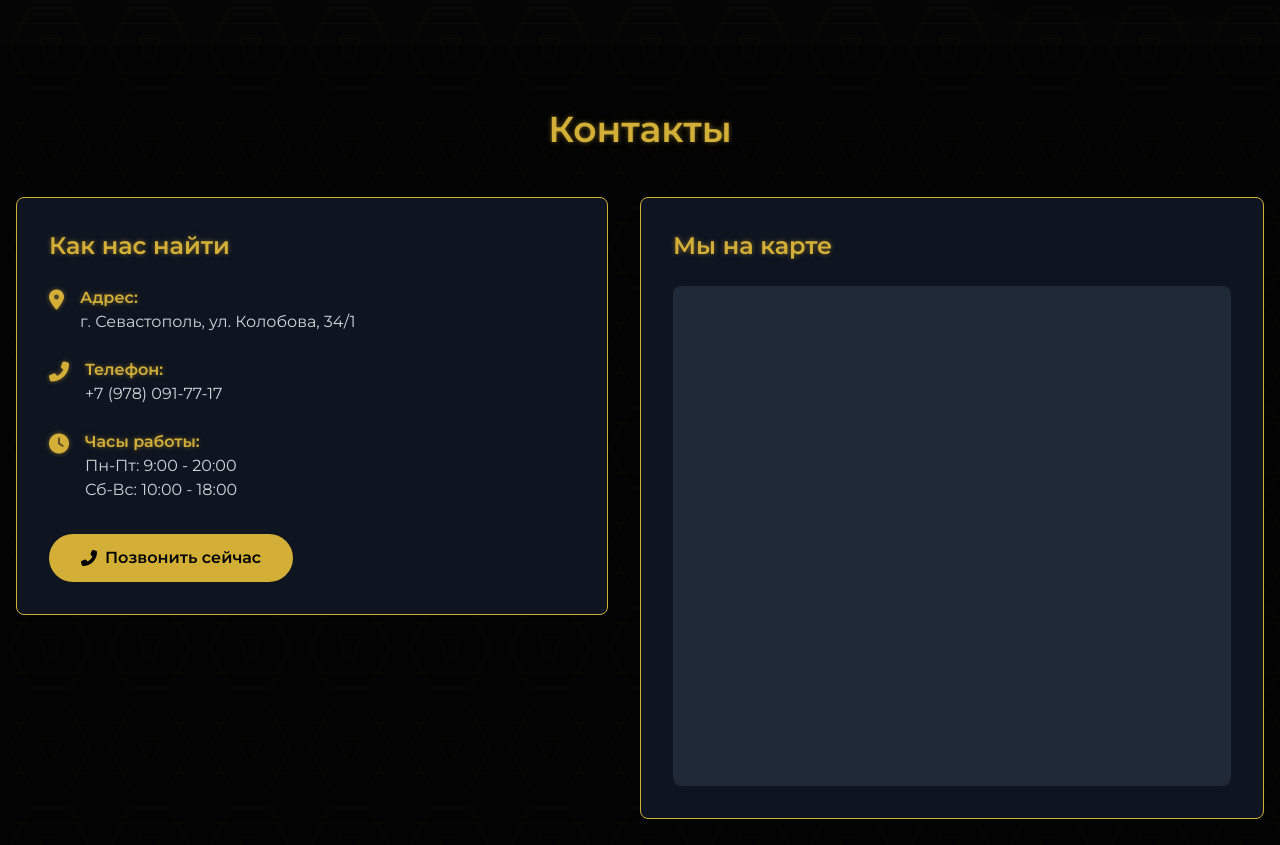
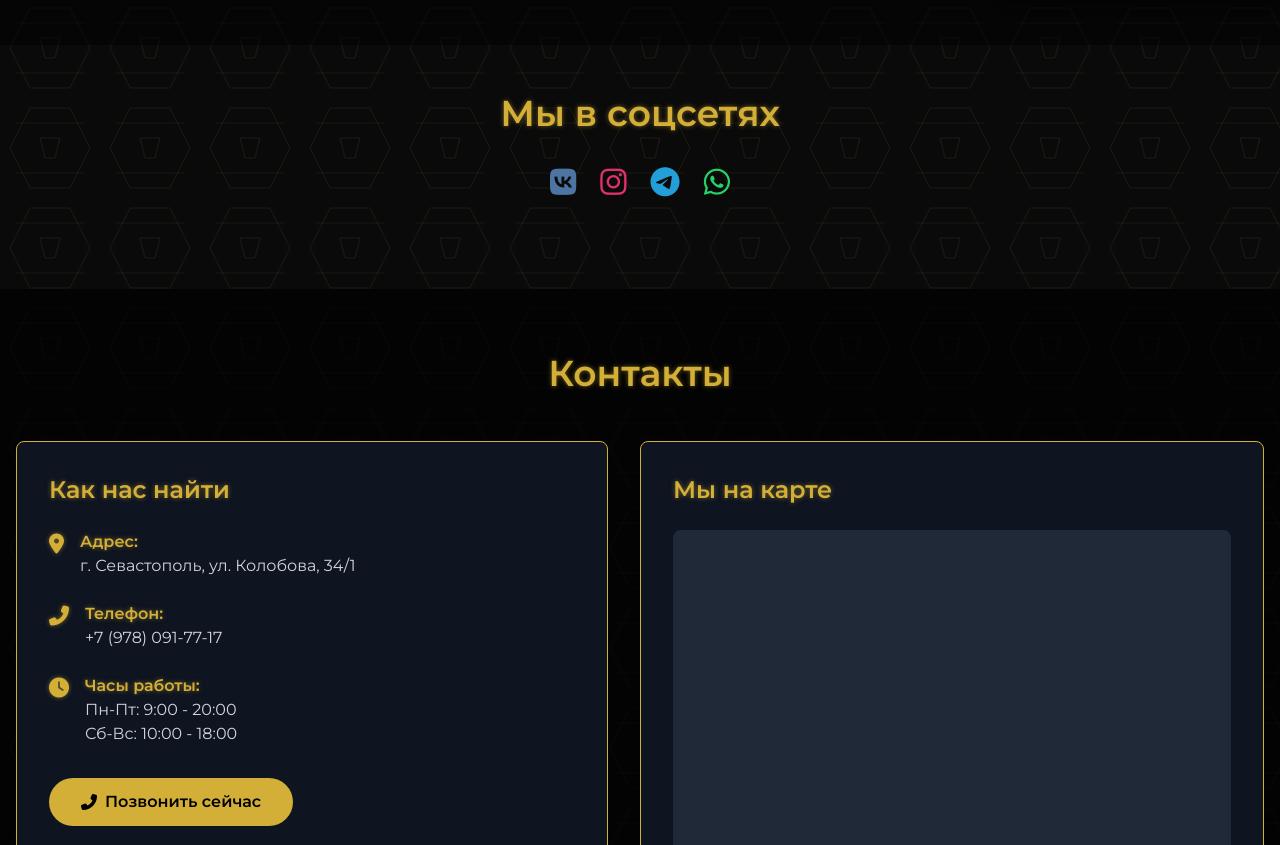
Before and after one commit to SFocus92/Zerkalo, a plain HTML site: page index.html in a window 1280 px wide. Shown: the part 2502-3347 px from the top of the page. Drawn offline with nearby package versions, Linux system fonts and the light colour scheme.

Commit message:
Update index.html

```diff
--- a/index.html
+++ b/index.html
@@ -257,6 +257,26 @@
     </section>
 
     <!-- Contacts Section -->
+	  <!-- Соцсети и карта -->
+  <section class="py-12 px-4">
+    <div class="container mx-auto">
+      <h2 class="text-3xl md:text-4xl font-bold gold-text text-center mb-8">Мы в соцсетях</h2>
+      <div class="flex justify-center space-x-6 mb-10">
+        <a href="https://vk.com/yourpage" target="_blank" class="text-[#4c75a3] text-3xl hover:scale-110 transition"><i class="fab fa-vk"></i></a>
+        <a href="https://instagram.com/yourpage" target="_blank" class="text-[#e1306c] text-3xl hover:scale-110 transition"><i class="fab fa-instagram"></i></a>
+        <a href="https://t.me/yourpage" target="_blank" class="text-[#229ED9] text-3xl hover:scale-110 transition"><i class="fab fa-telegram"></i></a>
+        <a href="https://wa.me/79780917717" target="_blank" class="text-[#25D366] text-3xl hover:scale-110 transition"><i class="fab fa-whatsapp"></i></a>
+      </div>
+    </div>
+  </section>
+  <!-- Скрипт бургера -->
+  <script>
+    document.getElementById('menu-btn').addEventListener('click', function () {
+      const menu = document.getElementById('mobile-menu');
+      menu.classList.toggle('hidden');
+    });
+  </script>
+</body>
     <section id="contacts" class="py-16 px-4 bg-black/70">
         <div class="container mx-auto">
             <h2 class="text-3xl md:text-4xl font-bold gold-text text-center mb-12">Контакты</h2>
```
